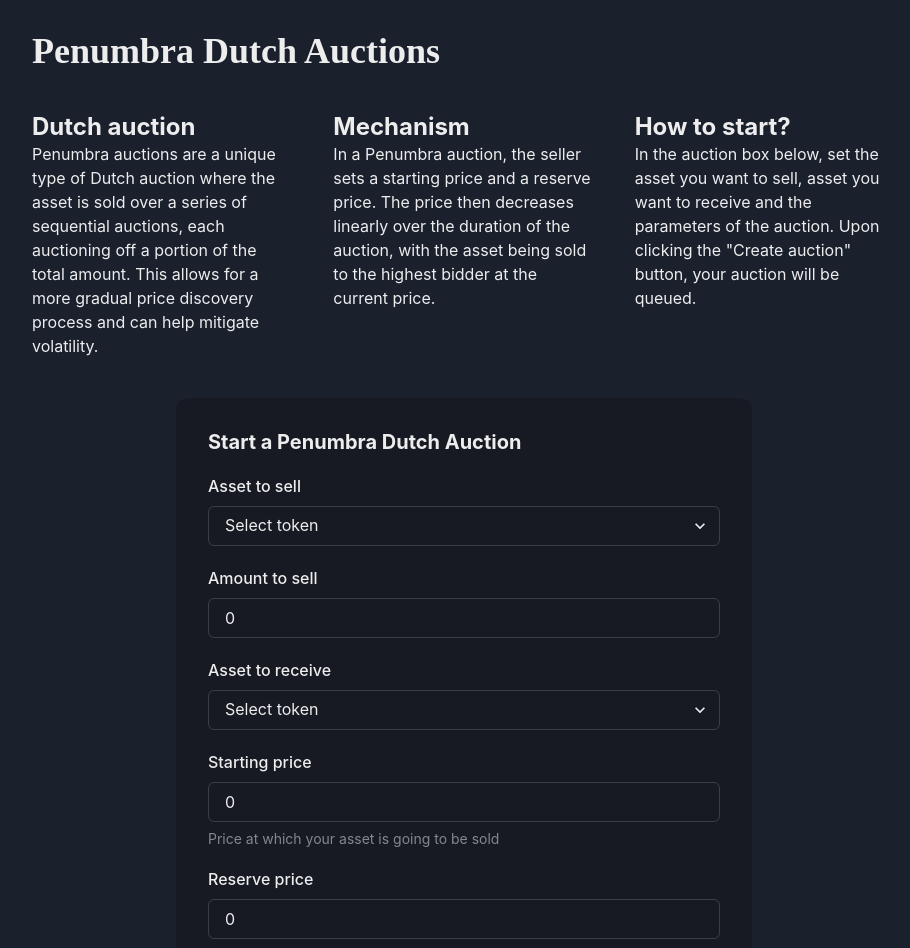
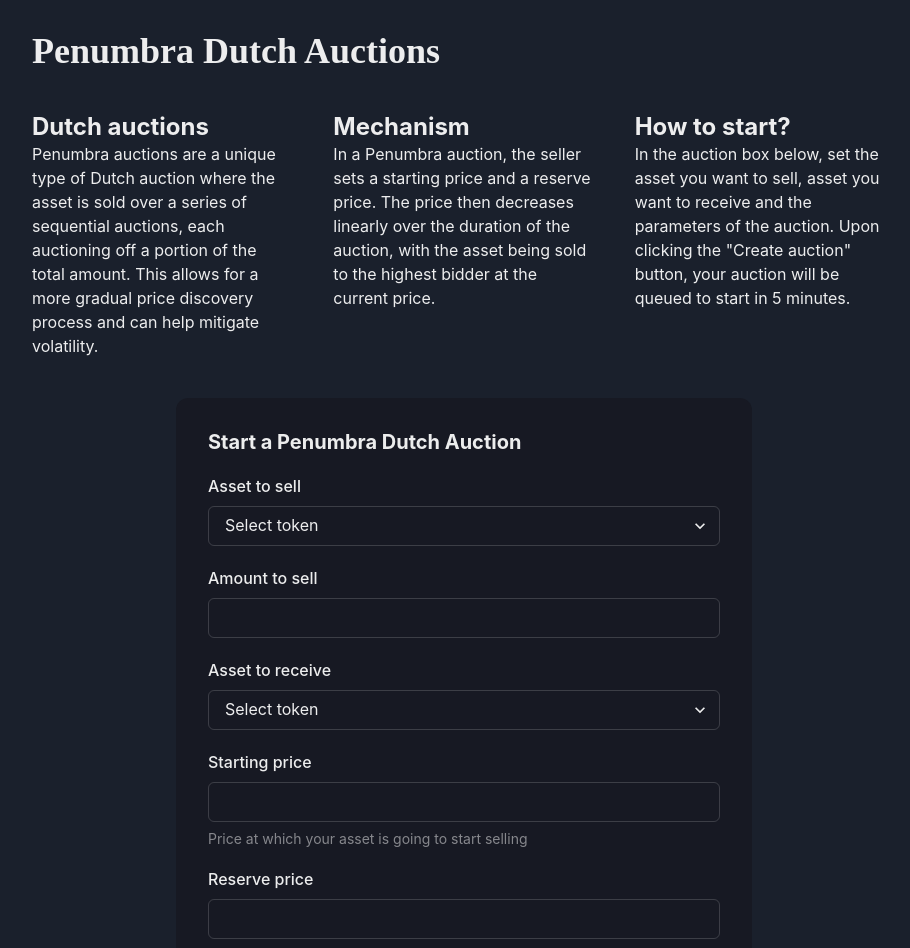
Before and after one commit to vacekj/penumbra-dutch, a React (Vite) app: page / in a window 1280 px wide. Shown: the top 948 px of the page, without its empty margins (176-1086 px from the left). Built offline with nearby package versions, Linux system fonts and the light colour scheme; a web font is replaced by a local one.

Commit message:
feat: refactors

```diff
--- a/index.html
+++ b/index.html
@@ -2,9 +2,8 @@
 <html lang="en">
   <head>
     <meta charset="UTF-8" />
-    <link rel="icon" type="image/svg+xml" href="/src/favicon.svg" />
     <meta name="viewport" content="width=device-width, initial-scale=1.0" />
-    <title>Vite App</title>
+    <title>Penumbra Dutch Auctions 🇳🇱</title>
   </head>
   <body>
     <div id="root"></div>
--- a/src/App.tsx
+++ b/src/App.tsx
@@ -1,16 +1,16 @@
-import { useState } from "react";
+import {useState} from "react";
 import {
 	Box,
 	Button,
 	Container,
 	Flex,
 	FormControl,
+	FormErrorMessage,
 	FormHelperText,
 	FormLabel,
 	Heading,
 	Input,
 	InputGroup,
-	InputRightAddon,
 	InputRightElement,
 	Select,
 	SimpleGrid,
@@ -20,44 +20,24 @@
 	SliderThumb,
 	SliderTrack,
 	useToast,
-	VStack,
 } from "@chakra-ui/react";
-import { DutchAuctionDescription } from "@buf/penumbra-zone_penumbra.bufbuild_es/penumbra/core/component/auction/v1alpha1/auction_pb";
-import { AssetId } from "@buf/penumbra-zone_penumbra.bufbuild_es/penumbra/core/asset/v1/asset_pb";
-import { Amount } from "@buf/penumbra-zone_penumbra.bufbuild_es/penumbra/core/num/v1/num_pb";
-import { useAuctionStore } from "./store";
-import { AuctionsList } from "./AuctionsList";
-
-const DURATION_MAP = {
-	0: 10 * 60,
-	12.5: 30 * 60,
-	25: 60 * 60,
-	37.5: 2 * 60 * 60,
-	50: 6 * 60 * 60,
-	62.5: 12 * 60 * 60,
-	75: 24 * 60 * 60,
-	87.5: 48 * 60 * 60,
-	100: 96 * 60 * 60,
-};
+import {useAuctionStore} from "./store";
+import {AuctionsList} from "./AuctionsList";
+import {
+	ASSET_MAP, auctionToDutchAuctionDescription,
+	BLOCKS_PER_MINUTE,
+	CURRENT_HEIGHT,
+	DURATION_MAP,
+	durationIdToActualDuration,
+	getRandomNonce,
+	mapValueToRange
+} from "./utils";
 
 const labelStyles = {
 	mt: "2",
 	ml: "-2.5",
 	fontSize: "sm",
 };
-
-const ASSET_MAP = {
-	eth: "Ethereum",
-	tia: "Celestia",
-	btc: "Bitcoin",
-};
-
-/** Blocktime of the current chain. We assume 12 seconds for simplicity */
-const BLOCK_TIME_SECONDS = 12;
-const BLOCKS_PER_MINUTE = 60 / BLOCK_TIME_SECONDS;
-
-/* We assume we are at block 0 */
-const CURRENT_HEIGHT = 0;
 
 function App() {
 	const { auctions: serializedAuctions, setAuctions } = useAuctionStore();
@@ -66,8 +46,9 @@
 		"",
 	);
 	const [amountToSell, setAmountToSell] = useState(0);
+	const [priceError, setPriceError] = useState(false);
+	const [maxPrice, setMaxPrice] = useState(0);
 	const [minPrice, setMinPrice] = useState(0);
-	const [maxPrice, setMaxPrice] = useState(0);
 	const [assetToReceive, setAssetToReceive] = useState<
 		keyof typeof ASSET_MAP | ""
 	>("");
@@ -79,10 +60,10 @@
 
 	const [isSubmitting, setIsSubmitting] = useState(false);
 
-	const assetText = assetToReceive ? ASSET_MAP[assetToReceive] : "asset";
+	const assetText = assetToSell ? ASSET_MAP[assetToSell] : "asset";
 	const toast = useToast();
 
-	/** We set an auction length such that there are always at least 1 auctions, and at most 30 auctions, to cap gas costs */
+	/** We set an auction length such that there are always at least 1 sub-auctions, and at most 30 sub-auctions, to cap gas costs */
 	const numberOfAuctions = mapValueToRange(
 		{
 			min: 0,
@@ -105,9 +86,9 @@
 			>
 				Penumbra Dutch Auctions
 			</Heading>
-			<SimpleGrid fontSize={"medium"} mt={10} columns={3} spacing={10}>
+			<SimpleGrid fontSize={"medium"} mt={10} columns={[1, 3]} spacing={10}>
 				<Box>
-					<Heading fontSize={"2xl"}>Dutch auction</Heading>
+					<Heading fontSize={"2xl"}>Dutch auctions</Heading>
 					Penumbra auctions are a unique type of Dutch auction where the asset
 					is sold over a series of sequential auctions, each auctioning off a
 					portion of the total amount. This allows for a more gradual price
@@ -126,7 +107,7 @@
 					<Heading fontSize={"2xl"}>How to start?</Heading>
 					In the auction box below, set the asset you want to sell, asset you
 					want to receive and the parameters of the auction. Upon clicking the
-					"Create auction" button, your auction will be queued.
+					"Create auction" button, your auction will be queued to start in 5 minutes.
 				</Box>
 			</SimpleGrid>
 
@@ -147,7 +128,6 @@
 						placeholder="Select token"
 						onChange={(e) => {
 							/*NB: we don't validate the e.target.value as the values are populated from the ASSET_MAP itself.*/
-							/*TODO: switch places of assetToSell and assetToReceive if they are the same */
 							setAssetToSell(e.target.value as keyof typeof ASSET_MAP);
 						}}
 					>
@@ -163,8 +143,7 @@
 					<FormLabel>Amount to sell</FormLabel>
 					<InputGroup>
 						<Input
-							value={amountToSell}
-							defaultValue={"0"}
+							value={amountToSell !== 0 ? amountToSell : ""}
 							type={"number"}
 							onChange={(e) => setAmountToSell(Number(e.target.value))}
 						/>
@@ -191,12 +170,11 @@
 					</Select>
 				</FormControl>
 
-				<FormControl>
+				<FormControl isInvalid={priceError}>
 					<FormLabel>Starting price</FormLabel>
 					<InputGroup>
 						<Input
-							value={maxPrice}
-							defaultValue={"0"}
+							value={maxPrice !== 0 ? maxPrice : ""}
 							type={"number"}
 							onChange={(e) => setMaxPrice(Number(e.target.value))}
 						/>
@@ -205,16 +183,15 @@
 						</InputRightElement>
 					</InputGroup>
 					<FormHelperText>
-						Price at which your {assetText} is going to be sold
+						Price at which your {assetText} is going to start selling
 					</FormHelperText>
 				</FormControl>
 
-				<FormControl>
+				<FormControl isInvalid={priceError}>
 					<FormLabel>Reserve price</FormLabel>
 					<InputGroup>
 						<Input
-							value={minPrice}
-							defaultValue={"0"}
+							value={minPrice !== 0 ? minPrice : ""}
 							type={"number"}
 							onChange={(e) => setMinPrice(Number(e.target.value))}
 						/>
@@ -222,9 +199,15 @@
 							{assetToReceive.toUpperCase()}
 						</InputRightElement>
 					</InputGroup>
-					<FormHelperText>
-						The lowest price at which your {assetText} is going to be sold
-					</FormHelperText>
+					{!priceError ? (
+						<FormHelperText>
+							The lowest price at which your {assetText} is going to be sold
+						</FormHelperText>
+					) : (
+						<FormErrorMessage>
+							Reserve price cannot be higher than Starting price
+						</FormErrorMessage>
+					)}
 				</FormControl>
 
 				<FormControl pb={10}>
@@ -276,6 +259,23 @@
 						w={"full"}
 						colorScheme={"blue"}
 						onClick={() => {
+							if (
+								minPrice === 0 ||
+								maxPrice === 0 ||
+								amountToSell === 0 ||
+								assetToSell === "" ||
+								assetToReceive === ""
+							) {
+								return;
+							}
+
+							/*Check that starting price >= reserve price*/
+							if (minPrice > maxPrice) {
+								setPriceError(true);
+								return;
+							}
+
+							setPriceError(false);
 							setIsSubmitting(true);
 
 							/*Start 5 minutes from now to give time to cancel*/
@@ -345,105 +345,5 @@
 	);
 }
 
-export type AuctionData = {
-	startingHeight: number;
-	index: number;
-	auctionDurationSeconds: number;
-	amountToSell: number;
-	assetToSell: string;
-	overlapBlocks: number;
-	maxPrice: number;
-	minPrice: number;
-	assetToReceive: string;
-};
-
-function auctionToDutchAuctionDescription({
-	startingHeight,
-	index,
-	auctionDurationSeconds,
-	amountToSell,
-	assetToSell,
-	overlapBlocks,
-	maxPrice,
-	minPrice,
-	assetToReceive,
-}: AuctionData): DutchAuctionDescription {
-	return new DutchAuctionDescription({
-		startHeight: BigInt(startingHeight),
-		endHeight: BigInt(
-			(index + 1) * Math.ceil(auctionDurationSeconds / BLOCK_TIME_SECONDS) +
-				overlapBlocks,
-		),
-		input: {
-			amount: numberToAmount(amountToSell),
-			assetId: new AssetId({
-				altBaseDenom: assetToSell,
-			}),
-		},
-		maxOutput: numberToAmount(amountToSell * maxPrice),
-		minOutput: numberToAmount(amountToSell * minPrice),
-		outputId: new AssetId({
-			altBaseDenom: assetToReceive,
-		}),
-		nonce: getRandomNonce(),
-	});
-}
-
-function numberToAmount(value: number): Amount {
-	// TODO: bigints are arbitrarily sized, so we should test if amountToSell fits into 128 bits, and split at 64 bits.
-	return new Amount({
-		lo: BigInt(Math.floor(value)),
-	});
-}
-
-/** Gets a random 10-byte array to be used as a nonce */
-function getRandomNonce() {
-	const randomArray = new Uint8Array(10);
-	crypto.getRandomValues(randomArray);
-	return randomArray;
-}
-
-/** Since the slider to select duration is non-linear, we treat the value as an id,
- * and convert to actual seconds in this function
- * @returns duration in seconds
- * */
-function durationIdToActualDuration(durationid: number) {
-	if (!(durationid in DURATION_MAP)) {
-		console.warn(
-			"Duration Id not found in duration map, defaulting to 10 minutes",
-		);
-		return DURATION_MAP[0];
-	}
-
-	return DURATION_MAP[durationid as keyof typeof DURATION_MAP];
-}
-
-type Range = {
-	min: number;
-	max: number;
-};
-
-type InputRange = Range & {
-	value: number;
-};
-
-/** Linearly maps a value from one range to another */
-function mapValueToRange(input: InputRange, output: Range): number {
-	const { value, min: inputMin, max: inputMax } = input;
-	const { min: outputMin, max: outputMax } = output;
-
-	// Calculate the ratio of the value within the input range
-	const ratio = (value - inputMin) / (inputMax - inputMin);
-
-	// Map the ratio to the output range and round to the nearest integer
-	const mappedValue = Math.round(outputMin + ratio * (outputMax - outputMin));
-
-	return mappedValue;
-}
-
-export function blockToTime(blockNumber: number) {
-	/** Assume the chain started today */
-	return Date.now() / 1000 + BLOCK_TIME_SECONDS * blockNumber;
-}
 
 export default App;
--- /dev/null
+++ b/src/utils.tsx
@@ -0,0 +1,130 @@
+import {Amount} from "@buf/penumbra-zone_penumbra.bufbuild_es/penumbra/core/num/v1/num_pb";
+import {
+	DutchAuctionDescription
+} from "@buf/penumbra-zone_penumbra.bufbuild_es/penumbra/core/component/auction/v1alpha1/auction_pb";
+import {AssetId} from "@buf/penumbra-zone_penumbra.bufbuild_es/penumbra/core/asset/v1/asset_pb";
+
+export const DURATION_MAP = {
+	0: 10 * 60,
+	12.5: 30 * 60,
+	25: 60 * 60,
+	37.5: 2 * 60 * 60,
+	50: 6 * 60 * 60,
+	62.5: 12 * 60 * 60,
+	75: 24 * 60 * 60,
+	87.5: 48 * 60 * 60,
+	100: 96 * 60 * 60,
+};
+
+export const ASSET_MAP = {
+	eth: "Ethereum",
+	tia: "Celestia",
+	btc: "Bitcoin",
+};
+
+/** Blocktime of the current chain. We assume 12 seconds for simplicity */
+export const BLOCK_TIME_SECONDS = 12;
+export const BLOCKS_PER_MINUTE = 60 / BLOCK_TIME_SECONDS;
+
+/* We assume we are at block 0 */
+export const CURRENT_HEIGHT = 0;
+
+export function numberToAmount(value: number): Amount {
+	// TODO: bigints are arbitrarily sized, so we should test if amountToSell fits into 128 bits, and split at 64 bits.
+	return new Amount({
+		lo: BigInt(Math.floor(value)),
+	});
+}
+
+/** Gets a random 10-byte array to be used as a nonce */
+export function getRandomNonce() {
+	const randomArray = new Uint8Array(10);
+	crypto.getRandomValues(randomArray);
+	return randomArray;
+}
+
+/** Since the slider to select duration is non-linear, we treat the value as an id,
+ * and convert to actual seconds in this function
+ * @returns duration in seconds
+ * */
+export function durationIdToActualDuration(durationid: number) {
+	if (!(durationid in DURATION_MAP)) {
+		console.warn(
+			"Duration Id not found in duration map, defaulting to 10 minutes",
+		);
+		return DURATION_MAP[0];
+	}
+
+	return DURATION_MAP[durationid as keyof typeof DURATION_MAP];
+}
+
+/** Linearly maps a value from one range to another */
+export function mapValueToRange(input: InputRange, output: Range): number {
+	const { value, min: inputMin, max: inputMax } = input;
+	const { min: outputMin, max: outputMax } = output;
+
+	// Calculate the ratio of the value within the input range
+	const ratio = (value - inputMin) / (inputMax - inputMin);
+
+	// Map the ratio to the output range and round to the nearest integer
+	const mappedValue = Math.round(outputMin + ratio * (outputMax - outputMin));
+
+	return mappedValue;
+}
+
+export function blockToTimestamp(blockNumber: number) {
+	/** Assume the chain started today */
+	return Date.now() / 1000 + BLOCK_TIME_SECONDS * blockNumber;
+}
+
+export type Range = {
+	min: number;
+	max: number;
+};
+
+export type InputRange = Range & {
+	value: number;
+};
+export type AuctionData = {
+	startingHeight: number;
+	index: number;
+	auctionDurationSeconds: number;
+	amountToSell: number;
+	assetToSell: string;
+	overlapBlocks: number;
+	maxPrice: number;
+	minPrice: number;
+	assetToReceive: string;
+};
+
+export function auctionToDutchAuctionDescription({
+																									 startingHeight,
+																									 index,
+																									 auctionDurationSeconds,
+																									 amountToSell,
+																									 assetToSell,
+																									 overlapBlocks,
+																									 maxPrice,
+																									 minPrice,
+																									 assetToReceive,
+																								 }: AuctionData): DutchAuctionDescription {
+	return new DutchAuctionDescription({
+		startHeight: BigInt(startingHeight),
+		endHeight: BigInt(
+			(index + 1) * Math.ceil(auctionDurationSeconds / BLOCK_TIME_SECONDS) +
+			overlapBlocks,
+		),
+		input: {
+			amount: numberToAmount(amountToSell),
+			assetId: new AssetId({
+				altBaseDenom: assetToSell,
+			}),
+		},
+		maxOutput: numberToAmount(amountToSell * maxPrice),
+		minOutput: numberToAmount(amountToSell * minPrice),
+		outputId: new AssetId({
+			altBaseDenom: assetToReceive,
+		}),
+		nonce: getRandomNonce(),
+	});
+}
```
Also changed, not shown: src/AuctionsList.tsx (+6 -5 lines).
